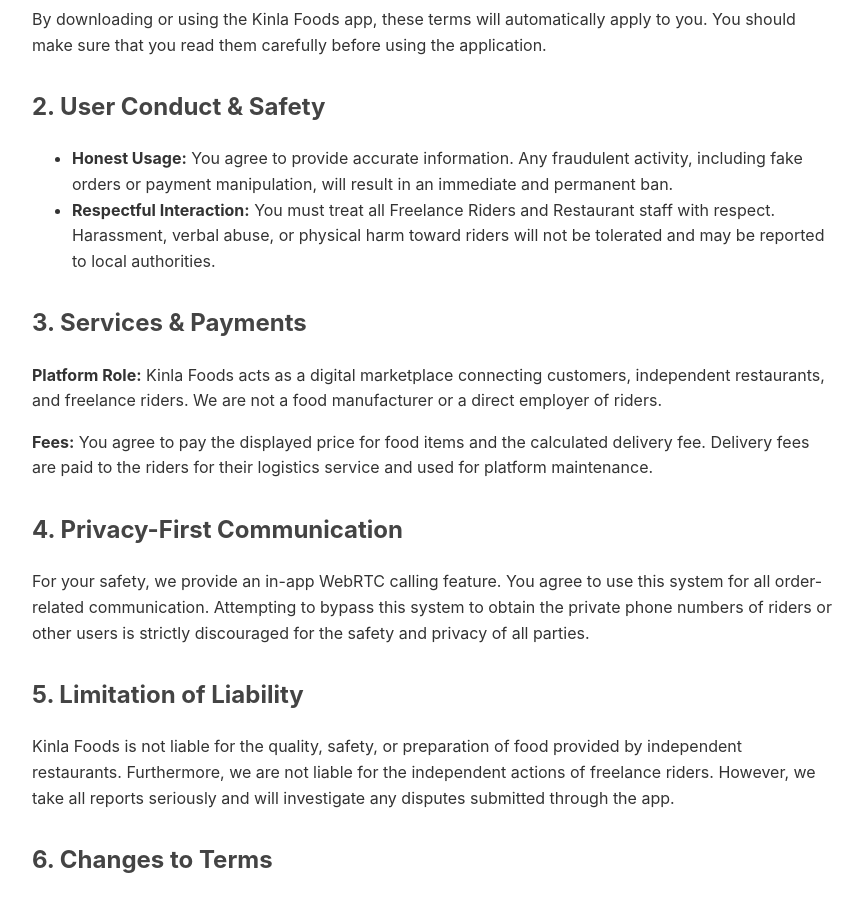
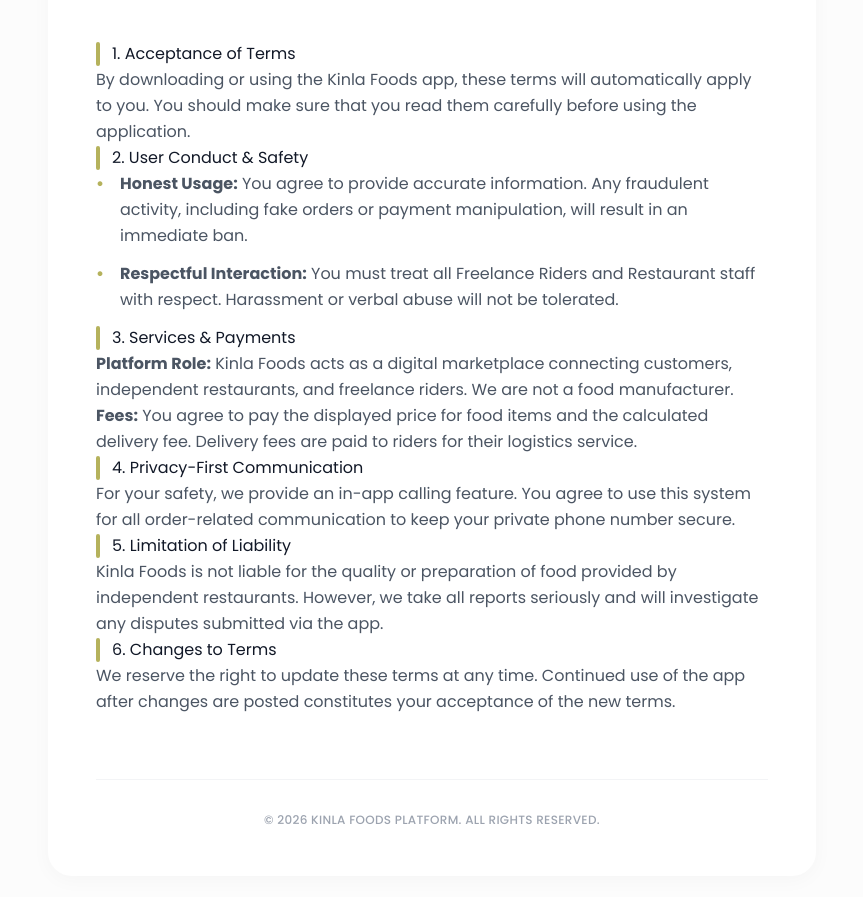
Before and after one commit to Raisback/kinla-foods-legal, a plain HTML site: page terms/index.html in a window 1280 px wide. Shown: the part 253-1150 px from the top of the page, without its empty margins (208-1071 px from the left). Drawn offline with nearby package versions, Linux system fonts and the light colour scheme.

Commit message:
Refactor terms and conditions page layout and styles

```diff
--- a/terms/index.html
+++ b/terms/index.html
@@ -4,54 +4,129 @@
     <meta charset="UTF-8">
     <meta name="viewport" content="width=device-width, initial-scale=1.0">
     <title>Terms & Conditions - Kinla Foods</title>
+    <!-- Tailwind CSS -->
+    <script src="https://cdn.tailwindcss.com"></script>
     <style>
-        body { font-family: -apple-system, system-ui, BlinkMacSystemFont, "Segoe UI", Roboto, sans-serif; line-height: 1.6; color: #333; max-width: 800px; margin: 0 auto; padding: 40px 20px; }
-        h1 { color: #2e7d32; border-bottom: 2px solid #eee; padding-bottom: 10px; }
-        h2 { margin-top: 30px; color: #444; }
-        .date { font-style: italic; color: #666; }
-        .section { margin-bottom: 25px; }
+        @import url('https://fonts.googleapis.com/css2?family=Poppins:wght@300;400;500;600;700;900&display=swap');
+
+        :root {
+            --brand-color: #B5B25C;
+        }
+
+        body {
+            font-family: 'Poppins', sans-serif;
+            background-color: #fcfcfc;
+            color: #374151;
+        }
+
+        .brand-text { color: var(--brand-color); }
+        .brand-bg { background-color: var(--brand-color); }
+
+        .content-card {
+            background: white;
+            border-radius: 24px;
+            box-shadow: 0 4px 20px rgba(0,0,0,0.03);
+        }
+
+        h2 {
+            color: #111827;
+            font-weight: 700;
+            margin-top: 2rem;
+            margin-bottom: 1rem;
+            display: flex;
+            align-items: center;
+            gap: 12px;
+        }
+
+        h2::before {
+            content: "";
+            display: inline-block;
+            width: 4px;
+            height: 24px;
+            background-color: var(--brand-color);
+            border-radius: 4px;
+        }
+
+        ul {
+            list-style-type: none;
+            padding-left: 0;
+        }
+
+        li {
+            position: relative;
+            padding-left: 1.5rem;
+            margin-bottom: 0.75rem;
+        }
+
+        li::before {
+            content: "•";
+            color: var(--brand-color);
+            font-weight: bold;
+            position: absolute;
+            left: 0;
+        }
     </style>
 </head>
-<body>
-    <h1>Terms & Conditions</h1>
-    <p class="date">Effective Date: April 12, 2026</p>
+<body class="py-12 px-6">
 
-    <div class="section">
-        <h2>1. Acceptance of Terms</h2>
-        <p>By downloading or using the Kinla Foods app, these terms will automatically apply to you. You should make sure that you read them carefully before using the application.</p>
+    <div class="max-w-3xl mx-auto">
+        <!-- Back to Home -->
+        <a href="../" class="inline-flex items-center text-sm font-medium text-gray-400 hover:text-brand transition mb-8">
+            ← Back to Home
+        </a>
+
+        <div class="content-card p-8 md:p-12">
+            <header class="mb-10">
+                <div class="text-2xl font-black mb-2">
+                    <span class="text-black">Kinla</span><span class="brand-text"> Foods</span>
+                </div>
+                <h1 class="text-3xl font-bold text-gray-900 mb-2">Terms & Conditions</h1>
+                <p class="text-sm text-gray-400 font-medium">Effective Date: April 12, 2026</p>
+            </header>
+
+            <div class="prose prose-gray max-w-none text-gray-600 leading-relaxed">
+                <section>
+                    <h2>1. Acceptance of Terms</h2>
+                    <p>By downloading or using the Kinla Foods app, these terms will automatically apply to you. You should make sure that you read them carefully before using the application.</p>
+                </section>
+
+                <section>
+                    <h2>2. User Conduct & Safety</h2>
+                    <ul>
+                        <li><strong>Honest Usage:</strong> You agree to provide accurate information. Any fraudulent activity, including fake orders or payment manipulation, will result in an immediate ban.</li>
+                        <li><strong>Respectful Interaction:</strong> You must treat all Freelance Riders and Restaurant staff with respect. Harassment or verbal abuse will not be tolerated.</li>
+                    </ul>
+                </section>
+
+                <section>
+                    <h2>3. Services & Payments</h2>
+                    <p><strong>Platform Role:</strong> Kinla Foods acts as a digital marketplace connecting customers, independent restaurants, and freelance riders. We are not a food manufacturer.</p>
+                    <p><strong>Fees:</strong> You agree to pay the displayed price for food items and the calculated delivery fee. Delivery fees are paid to riders for their logistics service.</p>
+                </section>
+
+                <section>
+                    <h2>4. Privacy-First Communication</h2>
+                    <p>For your safety, we provide an in-app calling feature. You agree to use this system for all order-related communication to keep your private phone number secure.</p>
+                </section>
+
+                <section>
+                    <h2>5. Limitation of Liability</h2>
+                    <p>Kinla Foods is not liable for the quality or preparation of food provided by independent restaurants. However, we take all reports seriously and will investigate any disputes submitted via the app.</p>
+                </section>
+
+                <section>
+                    <h2>6. Changes to Terms</h2>
+                    <p>We reserve the right to update these terms at any time. Continued use of the app after changes are posted constitutes your acceptance of the new terms.</p>
+                </section>
+            </div>
+
+            <footer class="mt-16 pt-8 border-t border-gray-100 text-center">
+                <p class="text-xs text-gray-400 font-medium tracking-wide uppercase">
+                    &copy; 2026 Kinla Foods Platform. All rights reserved.
+                </p>
+            </footer>
+        </div>
     </div>
 
-    <div class="section">
-        <h2>2. User Conduct & Safety</h2>
-        <ul>
-            <li><strong>Honest Usage:</strong> You agree to provide accurate information. Any fraudulent activity, including fake orders or payment manipulation, will result in an immediate and permanent ban.</li>
-            <li><strong>Respectful Interaction:</strong> You must treat all Freelance Riders and Restaurant staff with respect. Harassment, verbal abuse, or physical harm toward riders will not be tolerated and may be reported to local authorities.</li>
-        </ul>
-    </div>
-
-    <div class="section">
-        <h2>3. Services & Payments</h2>
-        <p><strong>Platform Role:</strong> Kinla Foods acts as a digital marketplace connecting customers, independent restaurants, and freelance riders. We are not a food manufacturer or a direct employer of riders.</p>
-        <p><strong>Fees:</strong> You agree to pay the displayed price for food items and the calculated delivery fee. Delivery fees are paid to the riders for their logistics service and used for platform maintenance.</p>
-    </div>
-
-    <div class="section">
-        <h2>4. Privacy-First Communication</h2>
-        <p>For your safety, we provide an in-app WebRTC calling feature. You agree to use this system for all order-related communication. Attempting to bypass this system to obtain the private phone numbers of riders or other users is strictly discouraged for the safety and privacy of all parties.</p>
-    </div>
-
-    <div class="section">
-        <h2>5. Limitation of Liability</h2>
-        <p>Kinla Foods is not liable for the quality, safety, or preparation of food provided by independent restaurants. Furthermore, we are not liable for the independent actions of freelance riders. However, we take all reports seriously and will investigate any disputes submitted through the app.</p>
-    </div>
-
-    <div class="section">
-        <h2>6. Changes to Terms</h2>
-        <p>We reserve the right to update these terms at any time. Continued use of the app after changes are posted constitutes your acceptance of the new terms.</p>
-    </div>
-
-    <p style="margin-top: 50px; font-size: 0.9em; color: #888;">
-        &copy; 2026 Kinla Foods Platform.
-    </p>
 </body>
 </html>
```
